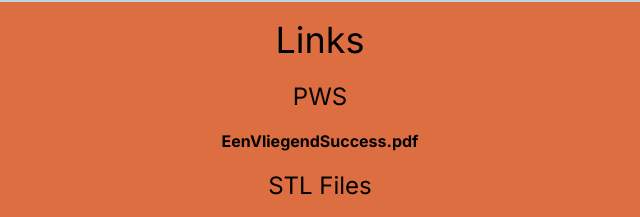
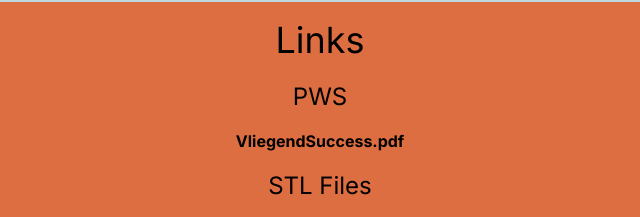
Before and after one commit to samuelbachmann/eenvliegendsucces, a plain HTML site: page index.html in a window 1280 px wide. Shown: the part 1351-1568 px from the top of the page, 320-960 px from the left. Drawn offline with nearby package versions, Linux system fonts and the light colour scheme.

Commit message:
nieuw bestand

```diff
--- a/index.html
+++ b/index.html
@@ -34,25 +34,6 @@
          deze motor zou volgens berekeningen genoeg lift moeten creëren in combinatie met de propeller <a href="https://nl.aliexpress.com/item/1005004949271130.html?pdp_npi=3%40dis%21EUR%212.78%211.11%21%21%21%21%21%4021166b3716899542972007659d03f4%2112000031139640320%21affd%21%21&aff_fcid=773d7b30886e49d5b3a0a85fbe0decf7-1695406869529-00397-_Eu7dl6X&aff_fsk=_Eu7dl6X&aff_platform=portals-billboard-tn&sk=_Eu7dl6X&aff_trace_key=773d7b30886e49d5b3a0a85fbe0decf7-1695406869529-00397-_Eu7dl6X&terminal_id=543b2a34a50e4ef894f16b09714b9ffa&afSmartRedirect=y&gatewayAdapt=glo2nld" target="_blank" rel="noopener noreferrer">Gemfan 13x6.5</a>.
          De ESC die in ons vliegtuig is gebouwd is de <a href="https://nl.aliexpress.com/item/1005005772069952.html?spm=a2g0o.productlist.main.21.58505776op2zhn&algo_pvid=47e027e6-f004-4478-b24c-3f2d39fe1251&algo_exp_id=47e027e6-f004-4478-b24c-3f2d39fe1251-10&pdp_npi=4%40dis%21EUR%2112.46%217.61%21%21%2112.85%21%21%40211b88f016968466161888229e9274%2112000034296056334%21sea%21NL%210%21AB&curPageLogUid=7t04njugNqxC" target="_blank" rel="noopener noreferrer">Hobbywing Skywalker</a>,
          deze kan meer dan genoeg ampère trekken om de motor zijn limiet te bereiken waardoor wij niet te bang hoeven te zijn dat de ESC oververhit. De accu die stroom levert voor alle onderdelen is de <a href="https://hobbyking.com/nl_nl/zippy-compact-5800mah-4s-60c-lipo-pack.html?wrh_pdp=3" target="_blank" rel="noopener noreferrer">Pack ZIPPY Compact 5800mAh</a> hij heeft genoeg kracht om langere vluchten te ondersteunen en kan genoeg ampère leveren. De flight controller die we hebben gekozen is de <a href="http://www.mateksys.com/?portfolio=f411-wte" target="_blank" rel="noopener noreferrer">Mateksky f411-WTE</a> deze kan met behulp van INAV-software worden geprogrammeerd.</p>
-      <!-- <br>
-      <p>Lectus urna duis convallis convallis tellus. In nibh mauris cursus mattis. Quis risus sed vulputate odio ut
-        enim blandit volutpat. Sed velit dignissim sodales ut. Velit dignissim sodales ut eu sem integer vitae. In ante
-        metus dictum at tempor. Tortor consequat id porta nibh venenatis cras sed felis. Velit scelerisque in dictum non
-        consectetur. Sed egestas egestas fringilla phasellus. Quam pellentesque nec nam aliquam sem et tortor. Malesuada
-        pellentesque elit eget gravida cum sociis natoque. In metus vulputate eu scelerisque felis imperdiet proin
-        fermentum leo. Id interdum velit laoreet id donec ultrices tincidunt arcu non. Bibendum est ultricies integer
-        quis auctor elit sed vulputate.</p>
-      <br>
-      <p>Nibh tellus molestie nunc non blandit massa. Habitant morbi tristique senectus et netus et malesuada. Amet
-        porttitor eget dolor morbi. Nulla facilisi nullam vehicula ipsum. Tellus orci ac auctor augue. Commodo sed
-        egestas egestas fringilla phasellus faucibus. Turpis cursus in hac habitasse platea dictumst quisque sagittis.
-        Quis auctor elit sed vulputate mi sit amet mauris. Et sollicitudin ac orci phasellus. Aliquet sagittis id
-        consectetur purus. Turpis cursus in hac habitasse. Ultricies mi quis hendrerit dolor magna eget est. Rhoncus
-        mattis rhoncus urna neque viverra justo. Nisl nunc mi ipsum faucibus vitae. Enim nunc faucibus a pellentesque
-        sit amet porttitor eget. Sed id semper risus in hendrerit. Eget egestas purus viverra accumsan in nisl. Varius
-        duis at consectetur lorem.</p> -->
-
-
     </div>
   </div>
 
@@ -62,7 +43,7 @@
       <div class="download-square">
         <div>
           <h2>PWS</h2>
-          <a href="Vliegend succesv3.pdf" download>EenVliegendSuccess.pdf</a>
+          <a href="VliegendSucces.pdf" download>VliegendSuccess.pdf</a>
           <h2>STL Files</h2>
           <ul>
             <li><a href="Downloads/ElectronicsSupport.stl" download>ElectronicsSupport.stl</a></li>
```
Also changed, not shown: 2 other files.
